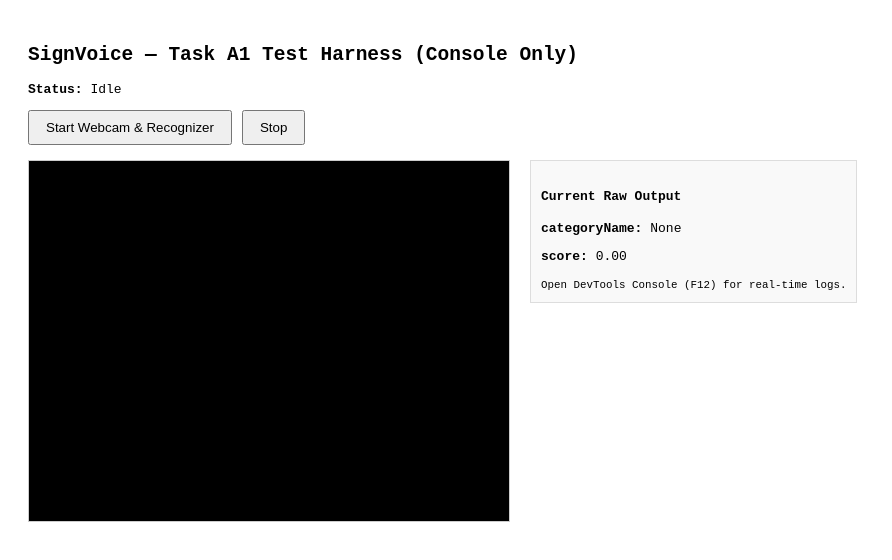
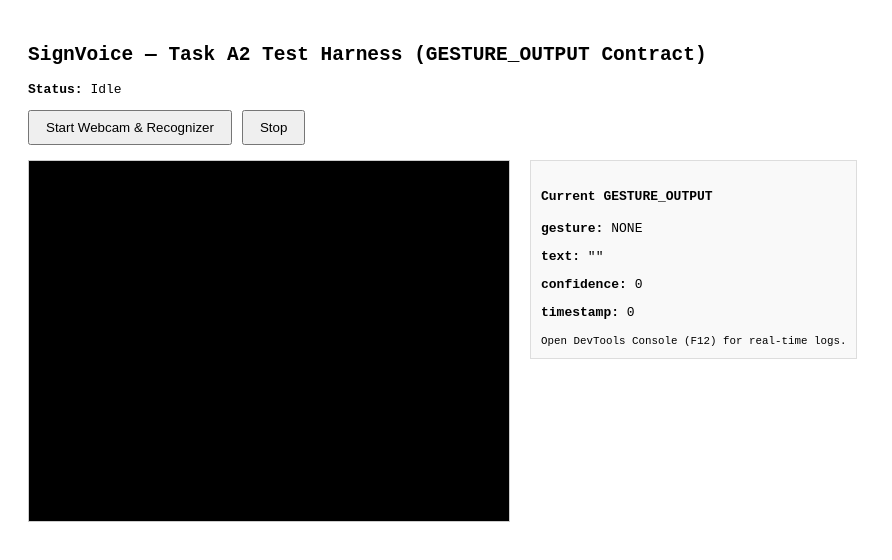
Before and after one commit to anshulmaletha/SignVoice-Async, a React (Vite) app: page / in a window 1280 px wide. Shown: the top 560 px of the page, without its empty margins (0-892 px from the left). Built offline with nearby package versions, Linux system fonts and the light colour scheme; the HTML template or start-up script is replaced by a standard one.

Commit message:
feat: add gesture output mapping

```diff
--- a/src/App.jsx
+++ b/src/App.jsx
@@ -5,7 +5,12 @@ export default function App() {
   const videoRef = useRef(null);
   const [status, setStatus] = useState('Idle');
   const [error, setError] = useState(null);
-  const [currentGesture, setCurrentGesture] = useState({ categoryName: 'None', score: 0 });
+  const [currentGesture, setCurrentGesture] = useState({
+    gesture: 'NONE',
+    text: '',
+    confidence: 0,
+    timestamp: 0
+  });
   const recognitionControlRef = useRef(null);
   const streamRef = useRef(null);
 
@@ -49,9 +54,9 @@ export default function App() {
 
       const control = await startGestureRecognition(
         videoRef.current,
-        (rawResult) => {
-          // Callback receives raw result: { categoryName, score }
-          setCurrentGesture(rawResult);
+        (gestureResult) => {
+          // Callback receives GESTURE_OUTPUT contract: { gesture, text, confidence, timestamp }
+          setCurrentGesture(gestureResult);
         },
         {
           logIntervalMs: 300,
@@ -87,7 +92,7 @@ export default function App() {
       videoRef.current.srcObject = null;
     }
     setStatus('Stopped');
-    setCurrentGesture({ categoryName: 'None', score: 0 });
+    setCurrentGesture({ gesture: 'NONE', text: '', confidence: 0, timestamp: 0 });
   };
 
   useEffect(() => {
@@ -104,7 +109,7 @@ export default function App() {
 
   return (
     <div style={{ padding: '20px', fontFamily: 'monospace' }}>
-      <h2>SignVoice — Task A1 Test Harness (Console Only)</h2>
+      <h2>SignVoice — Task A2 Test Harness (GESTURE_OUTPUT Contract)</h2>
       <p>
         <strong>Status:</strong> {status}
       </p>
@@ -146,15 +151,21 @@ export default function App() {
             padding: '10px',
             border: '1px solid #ddd',
             backgroundColor: '#f9f9f9',
-            minWidth: '240px'
+            minWidth: '280px'
           }}
         >
-          <h4>Current Raw Output</h4>
+          <h4>Current GESTURE_OUTPUT</h4>
           <p>
-            <strong>categoryName:</strong> {currentGesture.categoryName}
+            <strong>gesture:</strong> {currentGesture.gesture}
           </p>
           <p>
-            <strong>score:</strong> {currentGesture.score.toFixed(2)}
+            <strong>text:</strong> {currentGesture.text || '""'}
+          </p>
+          <p>
+            <strong>confidence:</strong> {currentGesture.confidence ? currentGesture.confidence.toFixed(2) : 0}
+          </p>
+          <p>
+            <strong>timestamp:</strong> {currentGesture.timestamp}
           </p>
           <small>Open DevTools Console (F12) for real-time logs.</small>
         </div>
--- a/src/gesture/GestureRecognizer.js
+++ b/src/gesture/GestureRecognizer.js
@@ -1,4 +1,5 @@
 import { FilesetResolver, GestureRecognizer } from '@mediapipe/tasks-vision';
+import { mapGesture } from './gestureMap';
 
 // Official MediaPipe hosted model and wasm paths
 const MEDIAPIPE_WASM_PATH = 'https://cdn.jsdelivr.net/npm/@mediapipe/tasks-vision@0.10.14/wasm';
@@ -71,16 +72,16 @@ export async function initializeGestureRecognizer() {
  * Starts continuous gesture recognition on an HTMLVideoElement.
  *
  * CONCEPTUAL INTERFACE:
- * startGestureRecognition(videoElement, onRawResult, options)
+ * startGestureRecognition(videoElement, onResult, options)
  *
  * @param {HTMLVideoElement} videoElement - Live HTML video element with webcam stream.
- * @param {Function} onRawResult - Callback receiving raw result: { categoryName: string, score: number }.
+ * @param {Function} onResult - Callback receiving GESTURE_OUTPUT: { gesture: string, text: string, confidence: number, timestamp: number }.
  * @param {Object} [options] - Configuration options.
  * @param {number} [options.logIntervalMs=300] - Interval to throttle console output (default 300ms).
  * @param {boolean} [options.enableConsoleLogging=true] - Whether to print formatted logs to console.
  * @returns {Promise<{ stop: Function, isRunning: Function }>} Control object to stop recognition.
  */
-export async function startGestureRecognition(videoElement, onRawResult, options = {}) {
+export async function startGestureRecognition(videoElement, onResult, options = {}) {
   const {
     logIntervalMs = 300,
     enableConsoleLogging = true
@@ -100,7 +101,7 @@ export async function startGestureRecognition(videoElement, onRawResult, options
   let lastVideoTime = -1;
   let lastTimestamp = 0;
   let lastLogTime = 0;
-  let lastCategory = null;
+  let lastGesture = null;
 
   const processFrame = () => {
     if (!isRunning) {
@@ -142,32 +143,30 @@ export async function startGestureRecognition(videoElement, onRawResult, options
             score = typeof topGesture.score === 'number' ? topGesture.score : 0;
           }
 
-          const rawResult = {
-            categoryName,
-            score
-          };
+          // Task A2: Map raw MediaPipe category to frozen GESTURE_OUTPUT contract
+          const gestureResult = mapGesture(categoryName, score, Date.now());
 
-          // Deliver raw result to callback
-          if (typeof onRawResult === 'function') {
+          // Deliver GESTURE_OUTPUT to callback
+          if (typeof onResult === 'function') {
             try {
-              onRawResult(rawResult);
+              onResult(gestureResult);
             } catch (cbErr) {
-              console.error('[GestureRecognizer] Error in onRawResult callback:', cbErr);
+              console.error('[GestureRecognizer] Error in onResult callback:', cbErr);
             }
           }
 
-          // Step 9: Throttled console logging
+          // Step 9: Throttled console logging of mapped gesture output
           const now = performance.now();
-          const categoryChanged = categoryName !== lastCategory;
+          const gestureChanged = gestureResult.gesture !== lastGesture;
           if (
             enableConsoleLogging &&
-            (categoryChanged || now - lastLogTime >= logIntervalMs)
+            (gestureChanged || now - lastLogTime >= logIntervalMs)
           ) {
             console.log(
-              `[GestureRecognizer] category: ${categoryName} | score: ${score.toFixed(2)}`
+              `[GestureRecognizer] gesture: ${gestureResult.gesture} (${gestureResult.text}) | confidence: ${gestureResult.confidence.toFixed(2)}`
             );
             lastLogTime = now;
-            lastCategory = categoryName;
+            lastGesture = gestureResult.gesture;
           }
         }
       }
--- /dev/null
+++ b/src/gesture/gestureMap.js
@@ -0,0 +1,74 @@
+/**
+ * Frozen SignVoice 5-Gesture Mapping Dictionary
+ * Maps MediaPipe raw category names to SignVoice GESTURE_OUTPUT format.
+ */
+export const GESTURE_MAP = Object.freeze({
+  Open_Palm: {
+    gesture: 'HELLO',
+    text: 'Hello'
+  },
+  Thumb_Up: {
+    gesture: 'YES',
+    text: 'Yes'
+  },
+  Thumb_Down: {
+    gesture: 'NO',
+    text: 'No'
+  },
+  Victory: {
+    gesture: 'HELP',
+    text: 'Help'
+  },
+  ILoveYou: {
+    gesture: 'THANK_YOU',
+    text: 'Thank you'
+  }
+});
+
+/**
+ * Maps a raw MediaPipe gesture detection result to the frozen SignVoice GESTURE_OUTPUT contract.
+ *
+ * Case 1: No hand detected -> gesture: "NONE", text: "", confidence: 0
+ * Case 2: Supported gesture -> gesture: "<CODE>", text: "<Text>", confidence: score
+ * Case 3: Unsupported gesture -> gesture: "UNKNOWN", text: "Gesture not recognized", confidence: score
+ *
+ * @param {string} categoryName - Raw category name from MediaPipe (or 'None' / empty).
+ * @param {number} [score=0] - MediaPipe confidence score (0.0 to 1.0).
+ * @param {number} [timestamp=Date.now()] - Timestamp in milliseconds.
+ * @returns {{ gesture: string, text: string, confidence: number, timestamp: number }}
+ */
+export function mapGesture(categoryName, score = 0, timestamp = Date.now()) {
+  // Case 1: No hand detected
+  if (!categoryName || categoryName === 'None') {
+    return {
+      gesture: 'NONE',
+      text: '',
+      confidence: 0,
+      timestamp
+    };
+  }
+
+  // Check if category exists in frozen 5-gesture dictionary
+  const matched = GESTURE_MAP[categoryName];
+  if (matched) {
+    return {
+      gesture: matched.gesture,
+      text: matched.text,
+      confidence: typeof score === 'number' ? score : 0,
+      timestamp
+    };
+  }
+
+  // Case 2: Hand detected but unsupported gesture
+  return {
+    gesture: 'UNKNOWN',
+    text: 'Gesture not recognized',
+    confidence: typeof score === 'number' ? score : 0,
+    timestamp
+  };
+}
+
+export default {
+  GESTURE_MAP,
+  mapGesture
+};
```
